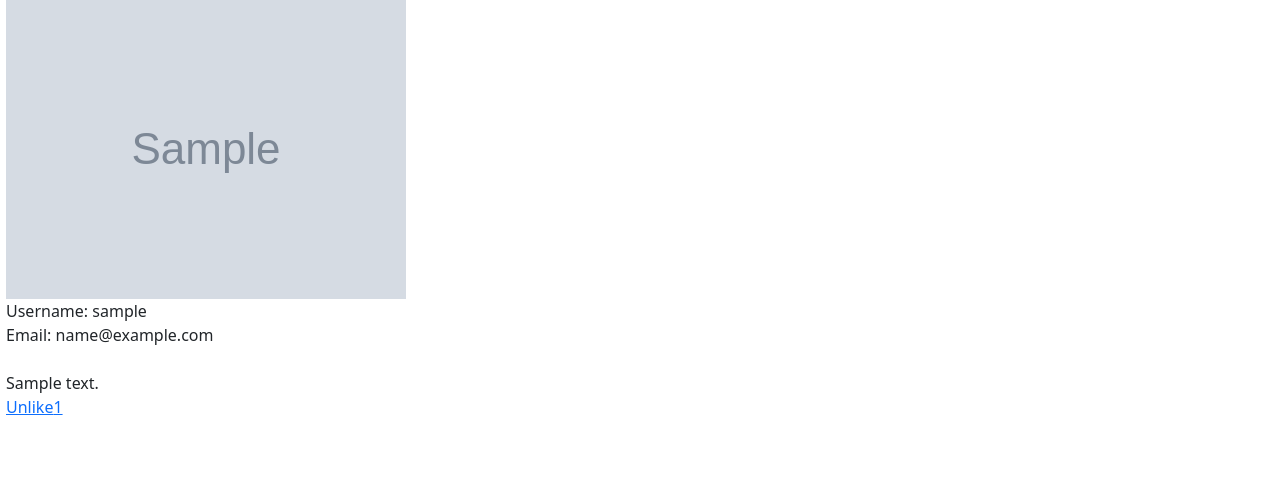
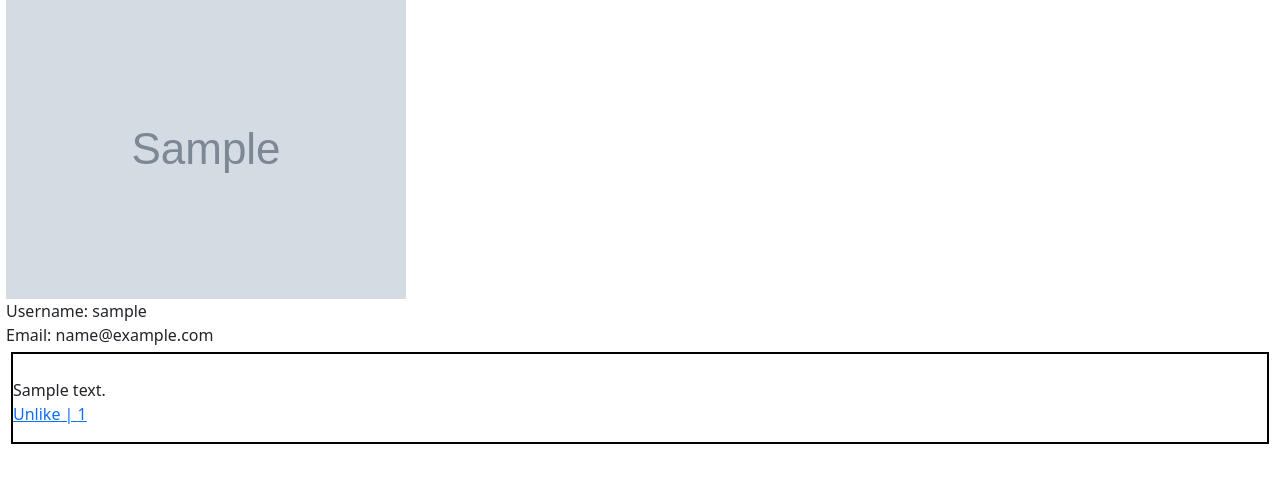
Before and after one commit to Jason-Konz/A6, a Flask app: page /profile/ in a window 1280 px wide. Shown: the part 135-618 px from the top of the page. Run offline with Flask 3, Linux system fonts and the light colour scheme; the visitor is signed in with stand-in values (Sample User, id 1); tables that the repository leaves empty hold one stand-in row (values such as "Sample post"); grey boxes marked "Sample" are stand-in pictures.

Commit message:
fixed the likes showing up

```diff
--- a/app.py
+++ b/app.py
@@ -44,7 +44,10 @@ def authenticate(username, password):
     return False
 
 def is_secure_route(request):
+#    return request.path not in ['/login/', '/logout/', '/profile/new/', '/profile/',] and \
+#            not request.path.startswith('/static/')
     if request.method == 'GET':
+
         if request.path in ['/profile/', '/', '/main/', '/api/posts/']:
             # these are secure paths
             return True
@@ -53,7 +56,7 @@ def is_secure_route(request):
 
     elif request.method == 'POST':
         if request.path in ['/api/posts/']:
-            # these are secure paths
+           # these are secure paths
             return True
         else:
             return False
@@ -120,7 +123,6 @@ def profile():
     infile.filename = new_username + "-" + infile.filename
     filename = secure_filename(infile.filename)
     filepath = os.path.join(IMAGE_DIR, filename)
-    print(infile)
 
 
     user = Profile.query.filter_by(username=new_username).first()
@@ -186,7 +188,6 @@ def get_post_by_post_id(post_id):
 def like_post(post_id):
     likedUser = Profile.query.filter_by(username=get_username()).first()
     post = Post.query.get(post_id)
-    #postUser = post.profile_id
     like = Like(profile_id=likedUser.id, post_id=post_id)
 
     db.session.add(like)
@@ -207,11 +208,9 @@ def unlike_post(post_id):
 
 @app.route('/api/posts/<int:post_id>/likes/', methods=['GET'])
 def get_likes(post_id):
-    print("get likes")
     post = Post.query.filter_by(id=post_id).first()
     likes=post.liked_by()
     print(likes)
     profiles = list(map(lambda p: Profile.query.get(p).serialize(), likes))
-    print(profiles)
 
     return jsonify(profiles)
--- a/static/css/main_contents.css
+++ b/static/css/main_contents.css
@@ -5,3 +5,8 @@
 .nav-link {
     color: white;
 }
+
+.post {
+    border: 2px solid black;
+    margin: 5px;
+}
--- a/static/js/app.js
+++ b/static/js/app.js
@@ -6,23 +6,22 @@ function insertPost(post) {
                 '<br><span>' + post.content +'</span><p>'
 
     if (post.likedBy.includes(parseInt(activeid))){
-        html += '<a href="#" postid="' + post.id + '" class="downvote">Unlike</a>'
+        html += '<a href="#" postid="' + post.id + '" class="downvote">Unlike | </a>'
     } else{
-        html += '<a href="#" postid="' + post.id + '" class="upvote">Like</a> '
+        html += '<a href="#" postid="' + post.id + '" class="upvote">Like | </a> '
     }
     html+=
-    '<a href="#" data-bs-toggle="modal" data-bs-target="#exampleModal">' +
+    '<a href="#" data-bs-toggle="modal" data-bs-target="#exampleModal'+post.id+'">' +
       post.numLikes +
     '</a>' +
-    '<div class="modal fade" id="exampleModal" tabindex="-1" aria-labelledby="exampleModalLabel" aria-hidden="true">' +
+    '<div class="modal fade" id="exampleModal'+post.id+'" tabindex="-1" aria-labelledby="exampleModalLabel" aria-hidden="true">' +
       '<div class="modal-dialog">' +
         '<div class="modal-content">' +
           '<div class="modal-header">' +
-            '<h5 class="modal-title" id="exampleModalLabel">Modal title</h5>' +
+            '<h5 class="modal-title" id="exampleModalLabel">Likes</h5>' +
             '<button type="button" class="btn-close" data-bs-dismiss="modal" aria-label="Close"></button>' +
           '</div>' +
           '<div class="modal-body" postid = "'+post.id+'"">' +
-            '...' +
           '</div>' +
           '<div class="modal-footer">' +
             '<button type="button" class="btn btn-secondary" data-bs-dismiss="modal">Close</button>' +
@@ -48,20 +47,24 @@ function insertPost(post) {
         });
     }
 
+
     getLikes(post.id);
 }
 
 function insertProfile(profile, postid){
+    console.log("GOT to insert")
+    console.log(profile)
+    console.log(postid)
 
     let modalContent = $('.modal-body[postid=' + postid +']');
     html = '<p>'+ profile.username + '</p>';
-
-    console.log(html);
 
     modalContent.prepend(html);
 
 }
 function getLikes(postid){
+    console.log("get likes")
+    console.log(postid)
     $.ajax('/api/posts/' + postid + '/likes/', {
         method: 'GET',
         dataType: 'json',
@@ -91,7 +94,6 @@ function like(postid){
             console.log("success")
             let countElm = $('div.post[postid=' + post.id + ']').find('.votescount');
             countElm.html(post.numLikes);
-            console.log("reload")
             reloadPosts();
         },
 
@@ -128,16 +130,12 @@ function clearPosts() {
 }
 
 function clearProfiles(postid) {
-    console.log("CLEARED ITEMS");
     let modalContent = $('.modal-body[postid=' + postid +']');
     modalContent.html('');
 }
 
 function getAllPosts() {
-    console.log("We are here");
     let profid = $('#profile_id').attr('profile_id');
-    console.log("ahhhh")
-    console.log(profid);
     $.ajax('/api/posts/?profile_id='+profid, {
         method: 'GET',
         dataType: 'json',
```
